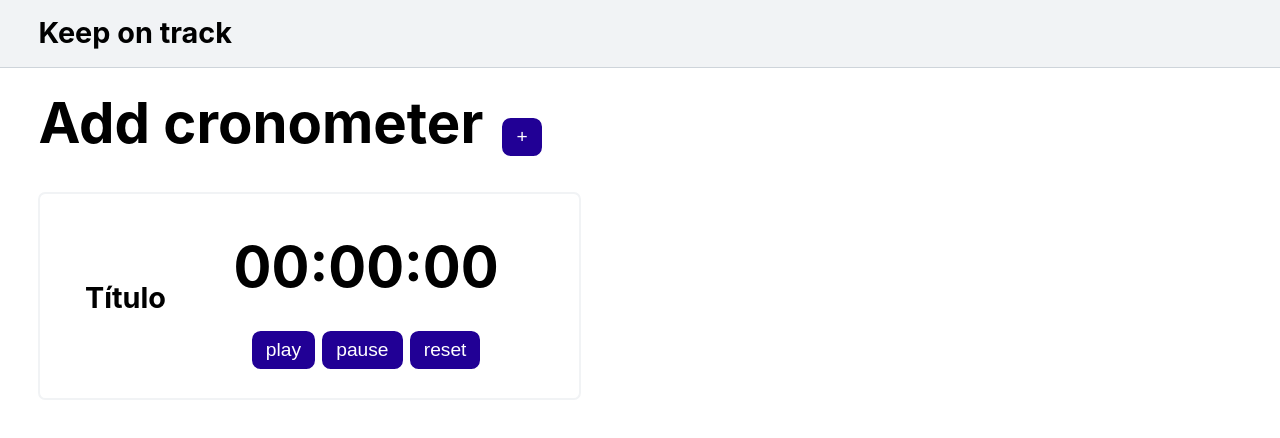
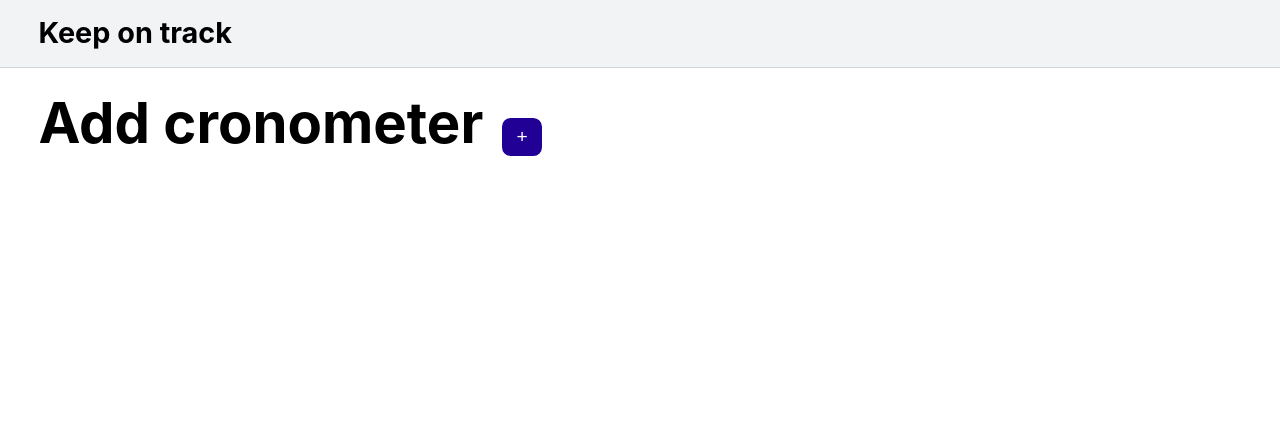
Before and after one commit to Pablo-22/KeepOnTrack, an Angular app: page / in a window 1280 px wide. Shown: the top 438 px of the page. Built offline with nearby package versions, Linux system fonts and the light colour scheme.

Commit message:
Add - Adición de cronómetros

```diff
--- a/src/app/home/components/timer/stopwatch.component.css
+++ b/src/app/home/components/timer/stopwatch.component.css
@@ -0,0 +1,3 @@
+.editable:hover{
+    color: var(--gray-6);
+}
--- a/src/app/home/components/timer/stopwatch.component.html
+++ b/src/app/home/components/timer/stopwatch.component.html
@@ -1,9 +1,9 @@
-<article class="border-1 max-w-40p">
+<article class="border">
 
     <div class="fx-row-center">
 
         <h4
-          class="max-w-30p"
+          class="max-w-30p no-border editable"
           contenteditable="true"
           (blur)="onTitleChange($event)">
             {{title}}
@@ -11,12 +11,14 @@
         <div class="fx-column-center  w-70p">
 
             <h1 id="dataChronometer">{{time.timeOutputString}}</h1>
-            <div class="fx-row-center w-70p">
+            <div class="fx-row-center max-w-70p min-w-30p">
 
                 <button (click)="onPlay()">play</button>
                 <button>pause</button>
                 <button>reset</button>
             </div>
         </div>
+
+        <button class="btn-txt-only txt-3"> x </button>
     </div>
 </article>
--- a/src/app/home/components/timer/stopwatch.component.ts
+++ b/src/app/home/components/timer/stopwatch.component.ts
@@ -1,5 +1,5 @@
 import { Component, Input, OnInit } from '@angular/core';
-import { Time } from 'src/app/model/time/time';
+import { Cronometer } from 'src/app/model/cronometer/cronometer';
 
 @Component({
   selector: 'stopwatch',
@@ -9,12 +9,12 @@ import { Time } from 'src/app/model/time/time';
 export class StopwatchComponent implements OnInit {
 
   @Input()
+  time:Cronometer = new Cronometer();
+
   title:string = 'Título';
 
-  time:Time;
 
   constructor() {
-    this.time = new Time();
   }
 
   ngOnInit(): void {
@@ -24,7 +24,7 @@ export class StopwatchComponent implements OnInit {
     this.title = $event.target.outerText;
   }
 
-  cronometerCall(){
+  incrementTime(){
     this.time.isStarted = true;
 
     this.time.seconds++;
@@ -42,6 +42,6 @@ export class StopwatchComponent implements OnInit {
   }
 
   onPlay(){
-    let chronometerCall = setInterval(this.cronometerCall, 1000);
+    let chronometerCall = setInterval(this.incrementTime, 1000);
   }
 }
--- a/src/app/home/pages/timers-deck/timers-deck.component.html
+++ b/src/app/home/pages/timers-deck/timers-deck.component.html
@@ -1,8 +1,8 @@
 <div class="fx-row m-b-3">
     <h1> Add cronometer </h1>
-    <button class="m-t-4"> + </button>
+    <button class="m-t-4" (click)="addStopwatch()"> + </button>
 </div>
 
-<stopwatch>
-
-</stopwatch>
+<div class="fx-column">
+    <stopwatch class="w-100p" *ngFor="let stopwatch of stopwatchesArray"> </stopwatch>
+</div>
--- a/src/app/home/pages/timers-deck/timers-deck.component.ts
+++ b/src/app/home/pages/timers-deck/timers-deck.component.ts
@@ -1,4 +1,5 @@
 import { Component, OnInit } from '@angular/core';
+import { Cronometer } from 'src/app/model/cronometer/cronometer';
 
 @Component({
   templateUrl: './timers-deck.component.html',
@@ -6,9 +7,16 @@ import { Component, OnInit } from '@angular/core';
 })
 export class TimersDeckComponent implements OnInit {
 
+  stopwatchesArray: number[] = [];
+
   constructor() { }
 
   ngOnInit(): void {
   }
 
+  addStopwatch(){
+    let newTime = 1;
+
+    this.stopwatchesArray.push(newTime);
+  }
 }
--- a/src/app/model/time/time.ts
+++ b/src/app/model/cronometer/cronometer.ts
@@ -1,6 +1,6 @@
 import { DataEntity } from "../data-entity/data-entity";
 
-export class Time extends DataEntity {
+export class Cronometer extends DataEntity {
     timeOutputString:string;
     seconds:number;
     minutes:number;
--- a/src/global-styles/buttons.css
+++ b/src/global-styles/buttons.css
@@ -73,11 +73,13 @@ button.btn-outline:active{
 
 .btn-txt-only{
 	background-color: transparent;
+	border: none;
     color: var(--primary-color);
 }
 
 .btn-txt-only:hover{
     background-color: transparent;
+	border: none;
     color: var(--primary-color--hover);
 }
 
--- a/src/global-styles/starter-kit.css
+++ b/src/global-styles/starter-kit.css
@@ -490,8 +490,9 @@ section{
 
 .no-border{
 	border:none;
+	outline: none;
 }
 
-.border-1{
+.border{
 	border: var(--size-01) solid var(--gray-1);
 }
```
Also changed, not shown: 2 other files (tests, documents, lock files or other folders).
